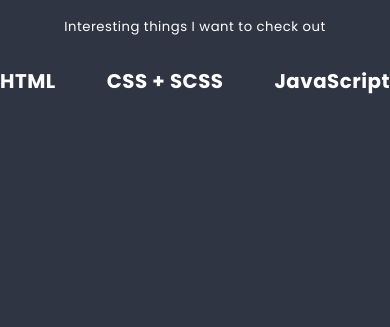
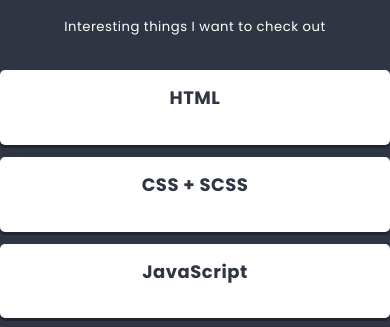
Before and after one commit to iMdPd/reactToDoApp, a JavaScript app: page / in a window 390 px wide. Shown: the part 520-847 px from the top of the page. Built offline with nearby package versions, Linux system fonts and the light colour scheme.

Commit message:
Add Column styles

```diff
--- a/src/components/Column/Column.js
+++ b/src/components/Column/Column.js
@@ -2,8 +2,8 @@
 
 const Column = (props) => {
   return (
-    <article>
-      <h2>{props.title}</h2>
+    <article className={styles.column}>
+      <h2 className={styles.title}>{props.title}</h2>
     </article>
   );
 };
--- a/src/components/Column/Column.module.scss
+++ b/src/components/Column/Column.module.scss
@@ -0,0 +1,43 @@
+@use "sass:math";
+@import "../../styles/settings.scss";
+
+.column {
+  flex-shrink: 0;
+  width: calc(33% - 12px);
+  background: $color-light;
+  margin: 0 $base-size $base-size 0;
+  padding: ($base-size * 1.5);
+  border-radius: $radius;
+  box-shadow: 0 math.div($base-size, 4) 0 rgba(0, 0, 0, 0.3);
+  color: $color-dark;
+
+  &:last-child {
+    margin: 0 0 $base-size 0;
+  }
+}
+
+.title {
+  text-align: center;
+  font-size: ($base-size * 1.5);
+  margin: 0 0 ($base-size * 1.5) 0;
+}
+
+.icon::before {
+  padding-right: $base-size;
+  color: $color-warning;
+  font-size: ($base-size * 2);
+  vertical-align: middle;
+  position: relative;
+  top: math.div($base-size, 3);
+}
+
+.cards {
+  padding: math.div($base-size, 2) 0;
+}
+
+@media (max-width: 767px) {
+  .column {
+    width: 100%;
+    margin: 0 0 $base-size 0;
+  }
+}
```
